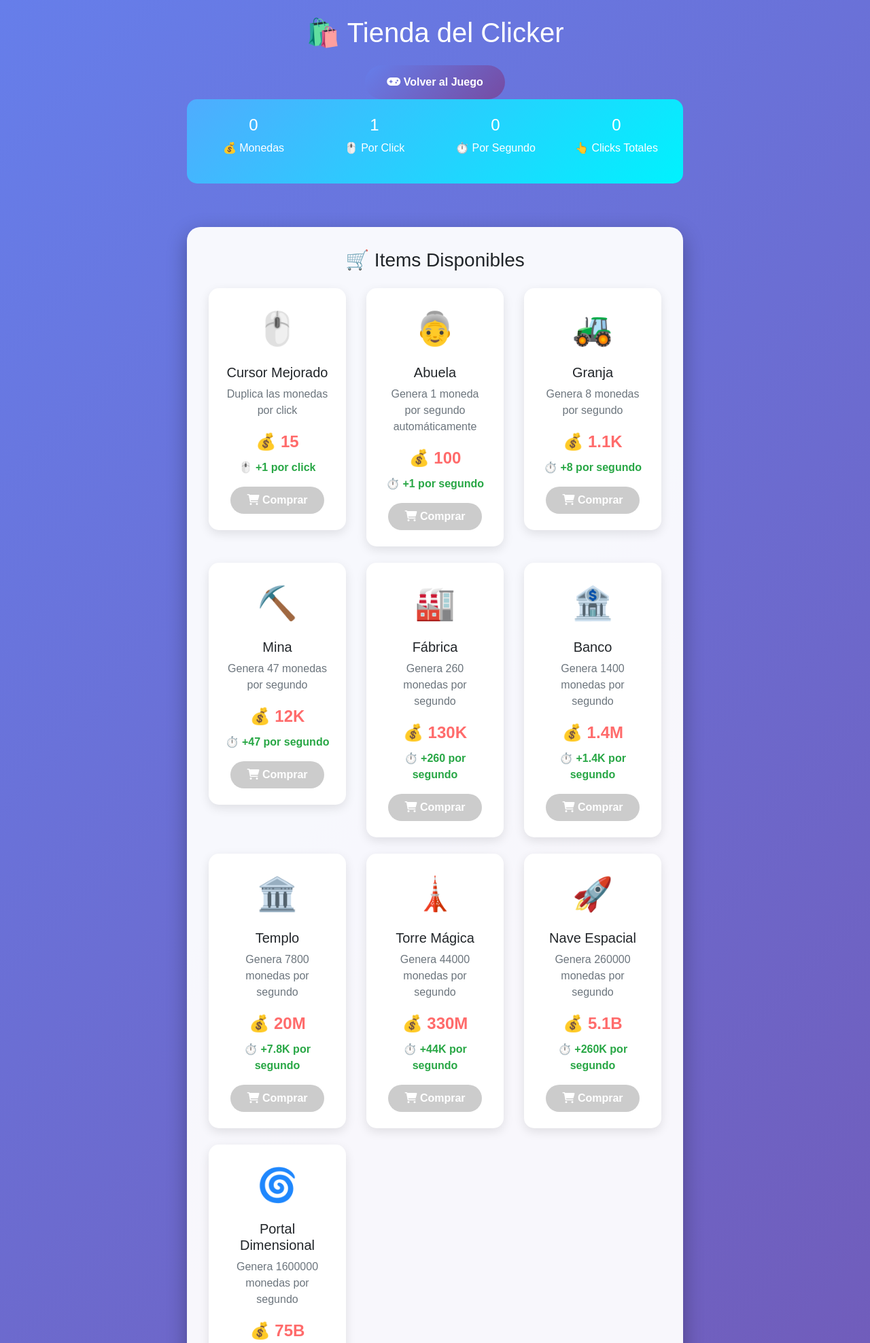
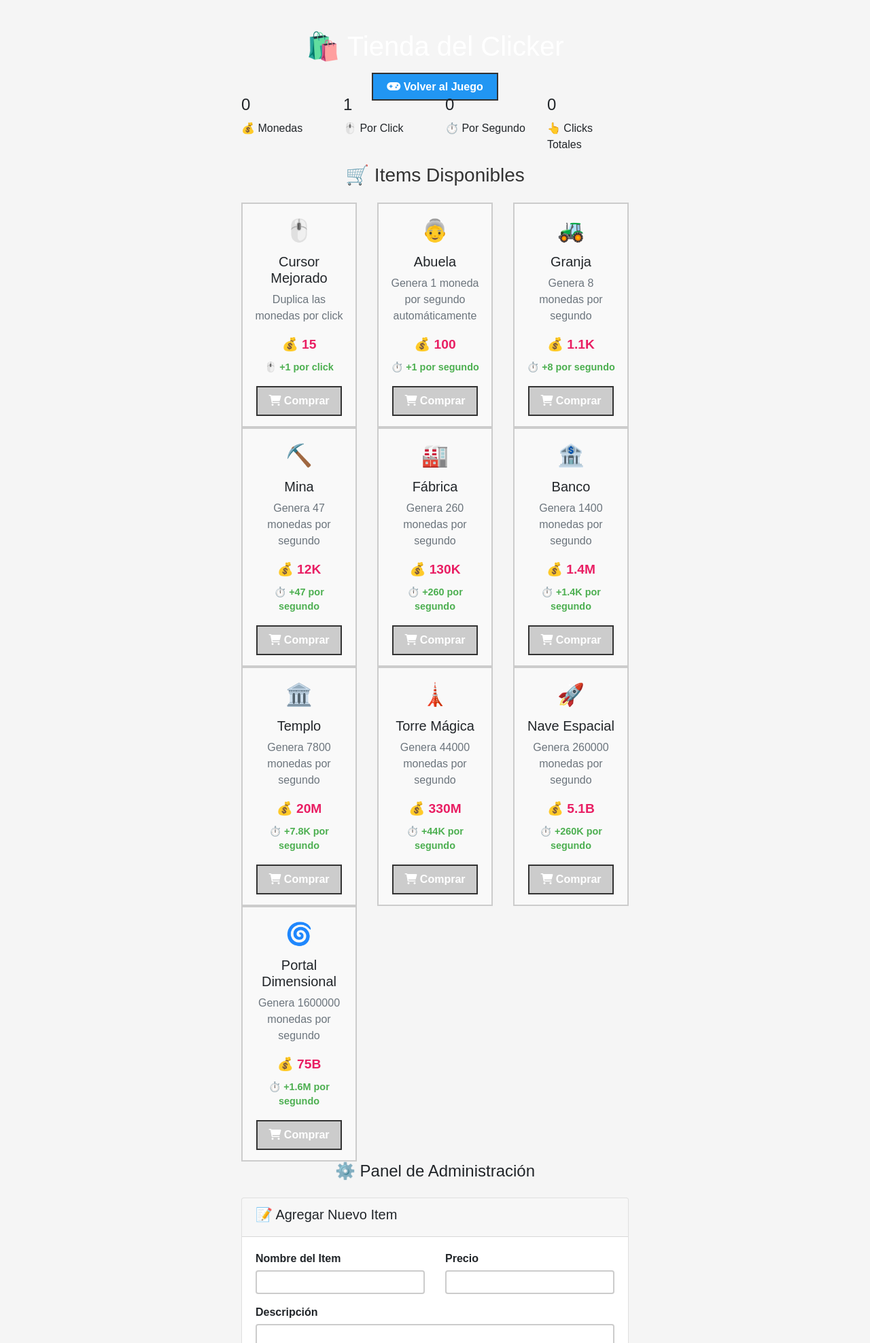
Before and after one commit to moisesNGG/crud, a PHP site: page /store.php in a window 1280 px wide. Shown: the top 1976 px of the page at 68% size. Run offline with PHP 8.4, Linux system fonts and the light colour scheme; data comes from the database, SQL or seed files in the repository; data that the repository does not hold is empty.

Commit message:
auto-commit for aff64869-05a4-445e-a00d-6938c3f1abf3

```diff
--- a/store.php
+++ b/store.php
@@ -88,116 +88,253 @@
     <link href="https://cdnjs.cloudflare.com/ajax/libs/font-awesome/6.0.0/css/all.min.css" rel="stylesheet">
     <style>
         body {
-            background: linear-gradient(135deg, #667eea 0%, #764ba2 100%);
-            min-height: 100vh;
-            font-family: 'Arial', sans-serif;
+            background-color: #f5f5f5;
+            font-family: Arial, sans-serif;
+            margin: 0;
+            padding: 20px;
         }
 
-        .store-container {
-            background: rgba(255, 255, 255, 0.95);
-            border-radius: 20px;
-            padding: 2rem;
-            box-shadow: 0 10px 30px rgba(0,0,0,0.3);
-            margin: 2rem 0;
+        .container {
+            max-width: 900px;
+            margin: 0 auto;
+        }
+
+        .header {
+            background-color: #FF9800;
+            color: white;
+            padding: 20px;
+            text-align: center;
+            border: 2px solid #333;
+            margin-bottom: 20px;
         }
 
         .nav-button {
-            background: linear-gradient(135deg, #667eea 0%, #764ba2 100%);
-            border: none;
+            background-color: #2196F3;
             color: white;
-            padding: 0.8rem 2rem;
-            border-radius: 25px;
+            padding: 10px 20px;
+            border: 2px solid #333;
+            text-decoration: none;
             font-weight: bold;
-            transition: all 0.3s ease;
-            text-decoration: none;
-            display: inline-block;
         }
 
         .nav-button:hover {
-            transform: translateY(-2px);
-            box-shadow: 0 5px 15px rgba(0,0,0,0.3);
+            background-color: #1976D2;
             color: white;
             text-decoration: none;
         }
 
-        .player-stats {
-            background: linear-gradient(135deg, #4facfe 0%, #00f2fe 100%);
-            color: white;
-            border-radius: 15px;
-            padding: 1.5rem;
-            margin-bottom: 2rem;
+        .stats-box {
+            background-color: white;
+            border: 2px solid #333;
+            padding: 20px;
+            margin-bottom: 20px;
             text-align: center;
         }
 
-        .item-card {
-            background: white;
-            border-radius: 15px;
-            padding: 1.5rem;
-            margin-bottom: 1.5rem;
-            box-shadow: 0 5px 15px rgba(0,0,0,0.1);
-            transition: all 0.3s ease;
+        .stats-row {
+            display: flex;
+            gap: 20px;
+            flex-wrap: wrap;
         }
 
-        .item-card:hover {
-            transform: translateY(-5px);
-            box-shadow: 0 10px 25px rgba(0,0,0,0.15);
+        .stat-item {
+            flex: 1;
+            min-width: 150px;
+        }
+
+        .stat-number {
+            font-size: 1.5rem;
+            font-weight: bold;
+            color: #333;
+        }
+
+        .stat-label {
+            color: #666;
+            font-size: 0.9rem;
+        }
+
+        .store-box {
+            background-color: white;
+            border: 2px solid #333;
+            padding: 20px;
+            margin-bottom: 20px;
+        }
+
+        .item-grid {
+            display: grid;
+            grid-template-columns: repeat(auto-fit, minmax(250px, 1fr));
+            gap: 15px;
+            margin-top: 20px;
+        }
+
+        .item-card {
+            background-color: #f9f9f9;
+            border: 2px solid #ccc;
+            padding: 15px;
+            text-align: center;
         }
 
         .item-icon {
-            font-size: 3rem;
-            margin-bottom: 1rem;
+            font-size: 2rem;
+            margin-bottom: 10px;
+        }
+
+        .item-name {
+            font-weight: bold;
+            margin-bottom: 5px;
+        }
+
+        .item-description {
+            color: #666;
+            font-size: 0.9rem;
+            margin-bottom: 10px;
         }
 
         .item-price {
-            font-size: 1.5rem;
+            font-size: 1.2rem;
             font-weight: bold;
-            color: #ff6b6b;
+            color: #E91E63;
+            margin-bottom: 10px;
         }
 
         .item-benefit {
-            color: #28a745;
+            color: #4CAF50;
+            font-weight: bold;
+            font-size: 0.9rem;
+            margin-bottom: 10px;
+        }
+
+        .buy-button {
+            background-color: #4CAF50;
+            color: white;
+            border: 2px solid #333;
+            padding: 8px 16px;
+            font-weight: bold;
+            cursor: pointer;
+        }
+
+        .buy-button:hover {
+            background-color: #45a049;
+        }
+
+        .buy-button:disabled {
+            background-color: #ccc;
+            cursor: not-allowed;
+        }
+
+        .admin-box {
+            background-color: #FFF9C4;
+            border: 2px solid #333;
+            padding: 20px;
+            margin-top: 20px;
+        }
+
+        .form-group {
+            margin-bottom: 15px;
+        }
+
+        .form-group label {
+            display: block;
+            margin-bottom: 5px;
             font-weight: bold;
         }
 
-        .buy-button {
-            background: linear-gradient(45deg, #ff6b6b, #ffa726);
-            border: none;
-            color: white;
-            padding: 0.5rem 1.5rem;
-            border-radius: 25px;
-            font-weight: bold;
-            transition: all 0.3s ease;
+        .form-control {
+            width: 100%;
+            padding: 8px;
+            border: 2px solid #ccc;
+            font-size: 14px;
         }
 
-        .buy-button:hover {
-            transform: scale(1.05);
-            color: white;
+        .form-row {
+            display: flex;
+            gap: 15px;
+            flex-wrap: wrap;
         }
 
-        .buy-button:disabled {
-            background: #ccc;
-            transform: none;
-            cursor: not-allowed;
+        .form-row .form-group {
+            flex: 1;
+            min-width: 150px;
+        }
+
+        .btn {
+            background-color: #2196F3;
+            color: white;
+            border: 2px solid #333;
+            padding: 10px 20px;
+            font-weight: bold;
+            cursor: pointer;
+        }
+
+        .btn:hover {
+            background-color: #1976D2;
+        }
+
+        .btn-success {
+            background-color: #4CAF50;
+        }
+
+        .btn-success:hover {
+            background-color: #45a049;
+        }
+
+        .btn-danger {
+            background-color: #f44336;
+        }
+
+        .btn-danger:hover {
+            background-color: #da190b;
+        }
+
+        .alert {
+            padding: 15px;
+            margin-bottom: 20px;
+            border: 2px solid #333;
+        }
+
+        .alert-success {
+            background-color: #d4edda;
+            color: #155724;
+        }
+
+        .alert-danger {
+            background-color: #f8d7da;
+            color: #721c24;
         }
 
         .owned-items {
-            background: #f8f9fa;
-            border-radius: 10px;
-            padding: 1rem;
-            margin-bottom: 1rem;
+            background-color: #f0f0f0;
+            border: 2px solid #ccc;
+            padding: 15px;
+            margin-top: 20px;
         }
 
-        .admin-section {
-            background: #fff3cd;
-            border-radius: 10px;
-            padding: 1.5rem;
-            margin-top: 2rem;
+        .owned-item {
+            display: flex;
+            justify-content: space-between;
+            align-items: center;
+            padding: 10px 0;
+            border-bottom: 1px solid #ccc;
         }
 
-        .alert-custom {
-            border-radius: 10px;
-            padding: 1rem;
-            margin-bottom: 1rem;
+        .table {
+            width: 100%;
+            border-collapse: collapse;
+        }
+
+        .table th, .table td {
+            border: 1px solid #ccc;
+            padding: 10px;
+            text-align: left;
+        }
+
+        .table th {
+            background-color: #f0f0f0;
+            font-weight: bold;
+        }
+
+        h1, h2, h3 {
+            color: #333;
         }
     </style>
 </head>
```
